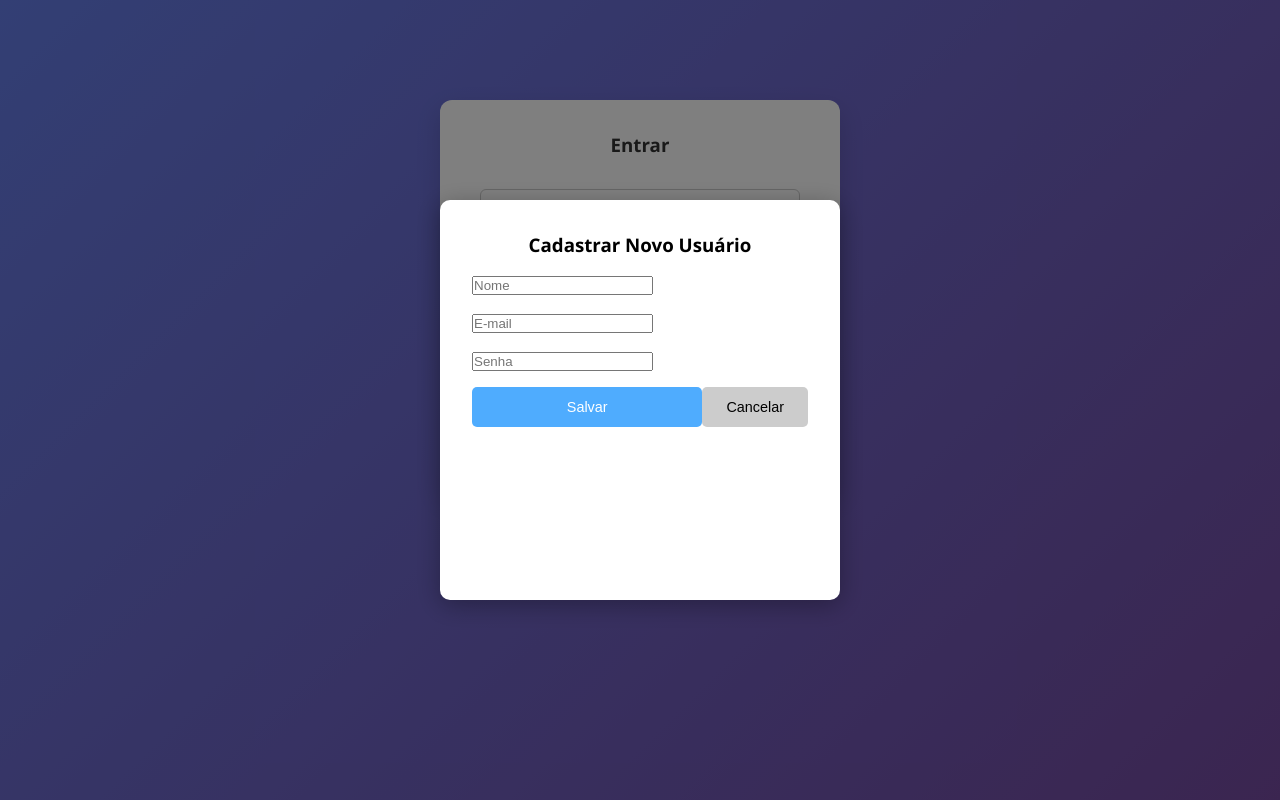
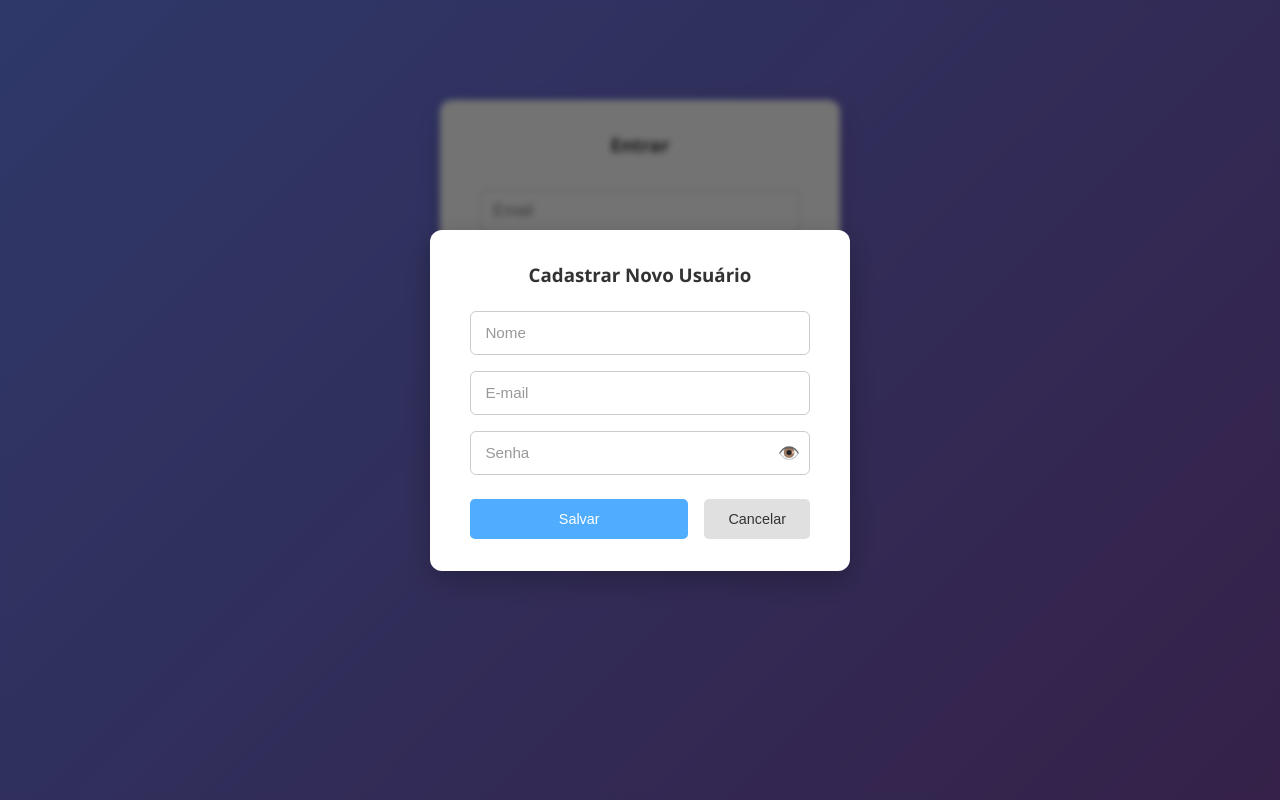
Before and after one commit to LuizCarlos1995/todo_list, a React (Create React App) app in the folder frontend/: page / in a window 1280 px wide. Both pictures are taken after a click on the button "Cadastra-se". Built offline with nearby package versions, Linux system fonts and the light colour scheme; no server answers.

Commit message:
melhoria do modal cadastrar que agora esta ao clicar no botão cadastra o usuario

```diff
--- a/frontend/src/components/LoginPage/Login.tsx
+++ b/frontend/src/components/LoginPage/Login.tsx
@@ -86,7 +86,8 @@ const Login: React.FC = () => {
         </div>
 
         <div className="login-form-entrar">
-          <button type="submit" className="btn btn-entrar" disabled={loading}>
+          <button type="submit" className="btn btn-entrar" disabled={loading}
+            onClick={handleSubmit}>
             {loading ? 'Entrando...' : 'Entrar'}
           </button>
         </div>
--- a/frontend/src/components/LoginPage/ModalCadastrar.css
+++ b/frontend/src/components/LoginPage/ModalCadastrar.css
@@ -1,57 +1,122 @@
+/* ===== FUNDO ESCURO (OVERLAY) ===== */
 .modal-overlay {
-    position: fixed;
-    top: 0;
-    left: 0;
-    width: 100vw;
-    height: 100vh;
-    background: rgba(0, 0, 0, 0.5);
-    display: flex;
-    justify-content: center;
-    align-items: center;
-    z-index: 1000;
+    position: fixed;                 /* Fixa na tela, não rola com a página */
+    inset: 0;                        /* top, right, bottom, left = 0 */
+    background: rgba(0, 0, 0, 0.55); /* Fundo escuro semi-transparente */
+    display: flex;                   /* Flexbox */
+    justify-content: center;         /* Centraliza horizontalmente */
+    align-items: center;             /* Centraliza verticalmente */
+    z-index: 1000;                   /* Fica acima de outros elementos */
+    backdrop-filter: blur(3px);      /* Desfoque no fundo (visual moderno) */
 }
 
+/* ===== CAIXA DO MODAL ===== */
 .modal-content {
-    background: white;
-    padding: 2rem;
-    border-radius: 10px;
-    width: 90%;
-    max-width: 400px;
-    width: 50vw;
-    height: 50vh;
-    box-shadow: 0 5px 25px rgba(0, 0, 0, 0.3);
-    animation: fadeIn 0.3s ease;
+    background: #ffffff;             /* Fundo branco */
+    padding: 2rem 2.5rem;            /* Espaço interno */
+    border-radius: 12px;             /* Cantos arredondados */
+    width: 100%;
+    max-width: 420px;                /* Largura máxima */
+    box-shadow: 0 10px 30px rgba(0, 0, 0, 0.25); /* Sombra */
+    animation: fadeInScale 0.25s ease-out;
 }
 
+/* ===== TÍTULO ===== */
 .modal-content h3 {
     text-align: center;
+    margin-bottom: 1.5rem;
+    color: #333;
+}
+
+/* ===== MENSAGEM ===== */
+.modal-message {
+    text-align: center;
+    color: #444;
     margin-bottom: 1rem;
+    font-size: 0.95rem;
+}
+
+/* Container do input de senha */
+.password-wrapper {
+  position: relative;
+  width: 100%;
+}
+
+/* ===== INPUTS DO MODAL ===== */
+.modal-input {
+    width: 100%;                     /* Ocupa toda a largura do formulário */
+    padding: 0.75rem 0.9rem;         /* Espaçamento interno (altura do input) */
+    font-size: 1rem;                 /* Tamanho da fonte */
+    border: 1px solid #ccc;          /* Borda padrão */
+    border-radius: 6px;              /* Cantos arredondados */
+    transition: all 0.25s ease;      /* Animação suave ao focar */
+    background-color: #fff;
+    color: #333;
+}
+
+/* Botão de mostrar/esconder */
+.toggle-password {
+  position: absolute;
+  right: 10px;
+  top: 50%;
+  transform: translateY(-50%);
+  background: none;
+  border: none;
+  cursor: pointer;
+  font-size: 1.1rem;
+  color: #666;
+}
+
+.toggle-password:hover {
+  color: #4facfe;
+}
+
+/* ===== AO FOCAR ===== */
+.modal-input:focus {
+    outline: none;                   /* Remove a borda azul padrão */
+    border-color: #4facfe;           /* Cor da borda ao focar */
+    box-shadow: 0 0 0 2px rgba(79, 172, 254, 0.3); /* Destaque */
+}
+
+/* ===== PLACEHOLDER ===== */
+.modal-input::placeholder {
+    color: #999;
+    font-size: 0.95rem;
+}
+
+/* ===== INPUT DESABILITADO ===== */
+.modal-input:disabled {
+    background-color: #f1f1f1;
+    cursor: not-allowed;
+    opacity: 0.7;
+}
+
+/* ===== INPUT COM ERRO ===== */
+.modal-input.error {
+    border-color: #c33;
+    box-shadow: 0 0 0 2px rgba(204, 51, 51, 0.25);
 }
 
 
-.modal-message {
-    text-align: center;
-    color: #333;
-    margin-bottom: 1rem;
-}
-
+/* ===== BOTÕES ===== */
 .modal-actions {
     display: flex;
-    justify-content: space-between;
-    margin-top: 1rem;
+    justify-content: flex-end; /* Botões alinhados à direita */
+    gap: 1rem;                /* Espaço entre os botões */
+    margin-top: 1.5rem;
 }
 
 .btn-cancelar {
-    background: #ccc;
-    color: black;
+    background: #e0e0e0;
+    color: #333;
 }
 
-@keyframes fadeIn {
+/* ===== ANIMAÇÃO ===== */
+@keyframes fadeInScale {
     from {
         opacity: 0;
-        transform: scale(0.9);
+        transform: scale(0.92);
     }
-
     to {
         opacity: 1;
         transform: scale(1);
--- a/frontend/src/components/LoginPage/ModalCadastrar.tsx
+++ b/frontend/src/components/LoginPage/ModalCadastrar.tsx
@@ -13,6 +13,7 @@ const ModalCadastrar: React.FC<ModalCadastrarProps> = ({ isOpen, onClose }) => {
     const [password, setPassword] = useState("");
     const [loading, setLoading] = useState(false);
     const [message, setMessage] = useState<string | null>(null);
+    const [showPassword, setShowPassword] = useState(false);
 
     if (!isOpen) return null; // Se o modal não estiver aberto, não renderiza nada
 
@@ -50,7 +51,7 @@ const ModalCadastrar: React.FC<ModalCadastrarProps> = ({ isOpen, onClose }) => {
 
                 <form onSubmit={handleCadastrar}>
                     <div className="form-group">
-                        <input
+                        <input className="modal-input"
                             type="text"
                             placeholder="Nome"
                             value={name}
@@ -60,7 +61,7 @@ const ModalCadastrar: React.FC<ModalCadastrarProps> = ({ isOpen, onClose }) => {
                     </div>
 
                     <div className="form-group">
-                        <input
+                        <input className="modal-input"
                             type="email"
                             placeholder="E-mail"
                             value={email}
@@ -69,14 +70,21 @@ const ModalCadastrar: React.FC<ModalCadastrarProps> = ({ isOpen, onClose }) => {
                         />
                     </div>
 
-                    <div className="form-group">
-                        <input
-                            type="password"
+                    <div className="password-wrapper">
+                        <input className="modal-input"
+                            type={showPassword ? "text" : "password"}
                             placeholder="Senha"
                             value={password}
                             onChange={(e) => setPassword(e.target.value)}
                             required
                         />
+                        <button
+                            type="button"
+                            className="toggle-password"
+                            onClick={() => setShowPassword(!showPassword)}
+                        >
+                            {showPassword ? "🙈" : "👁️"}
+                        </button>
                     </div>
 
                     <div className="modal-actions">
```
